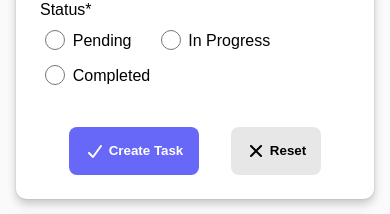
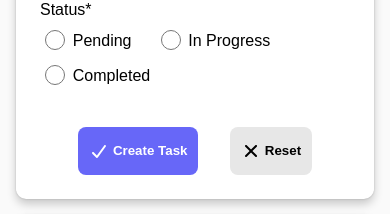
Before and after one commit to Ramji-44/Taskmanager-react, a React (Vite) app: page /dashboard in a window 390 px wide. Shown: the part 1080-1294 px from the top of the page. Built offline with nearby package versions, Linux system fonts and the light colour scheme; no server answers.

Commit message:
adjust width for form buttons

```diff
--- a/src/components/Buttons/Button.module.css
+++ b/src/components/Buttons/Button.module.css
@@ -1,13 +1,13 @@
 .taskButtons {
     display: flex;
     align-items: center;
-    justify-content: space-around;
+    justify-content: center;
     margin: 0em;
     padding: 0 1.2em;
     gap: 1em;
 }
 
-.taskButtons button {
+.taskButtons button, .editTaskButtons button {
     border: none;
     border-radius: 8px;
     font-weight: 600;
@@ -18,11 +18,13 @@
     gap: 0.3em;
     transition: 0.2s ease;
     padding: 1.2em 0.5em;
+    width: fit-content;
+    min-width: unset;
+    padding: 1.2em;
 }
 
 .createBtn,
 .updateBtn {
-    width: 45%;
     padding: 1em 0;
     color: white;
     background-color: var(--highlight);
@@ -35,7 +37,6 @@
 
 .resetBtn,
 .cancelBtn {
-    width: 30%;
     padding: 1em 0;
     color: black;
     background-color: rgb(231, 231, 231);
@@ -50,21 +51,22 @@
 .icon {
     font-size: 1.2em;
 }
+.editTaskButtons{
+    gap: 1em;
+}
+.updateBtn{
+    margin-right: 0.5em;
+}
+
 
 @media (min-width: 601px) and (max-width: 1000px) {
     .taskButtons {
-        gap: 2em;
+        gap: 1em;
         justify-content: center;
     }
     .taskButtons button{
         margin: 0;
-        padding: 1.2em 0.5em;
-    }
-    .createBtn, .updateBtn{
-        width: 130px;
-    }
-    .resetBtn,.cancelBtn{
-        width: 100px;
+        padding: 1.2em 0.8em;
     }
 }
 
@@ -95,14 +97,11 @@
     }
 
     .taskButtons button{
-        padding: 1.2em 0.5em;
+        padding: 1.2em 0.8em;
     }
-    .createBtn,.updateBtn {
-        width: 130px;
-    }
-
-    .resetBtn,.cancelBtn {
-        width: 90px;
-        padding: 0.9em 0;
+    .editTaskButtons button{
+        width: fit-content;
+        max-width: unset;
+        padding: 1em 0.5em;
     }
 }
```
